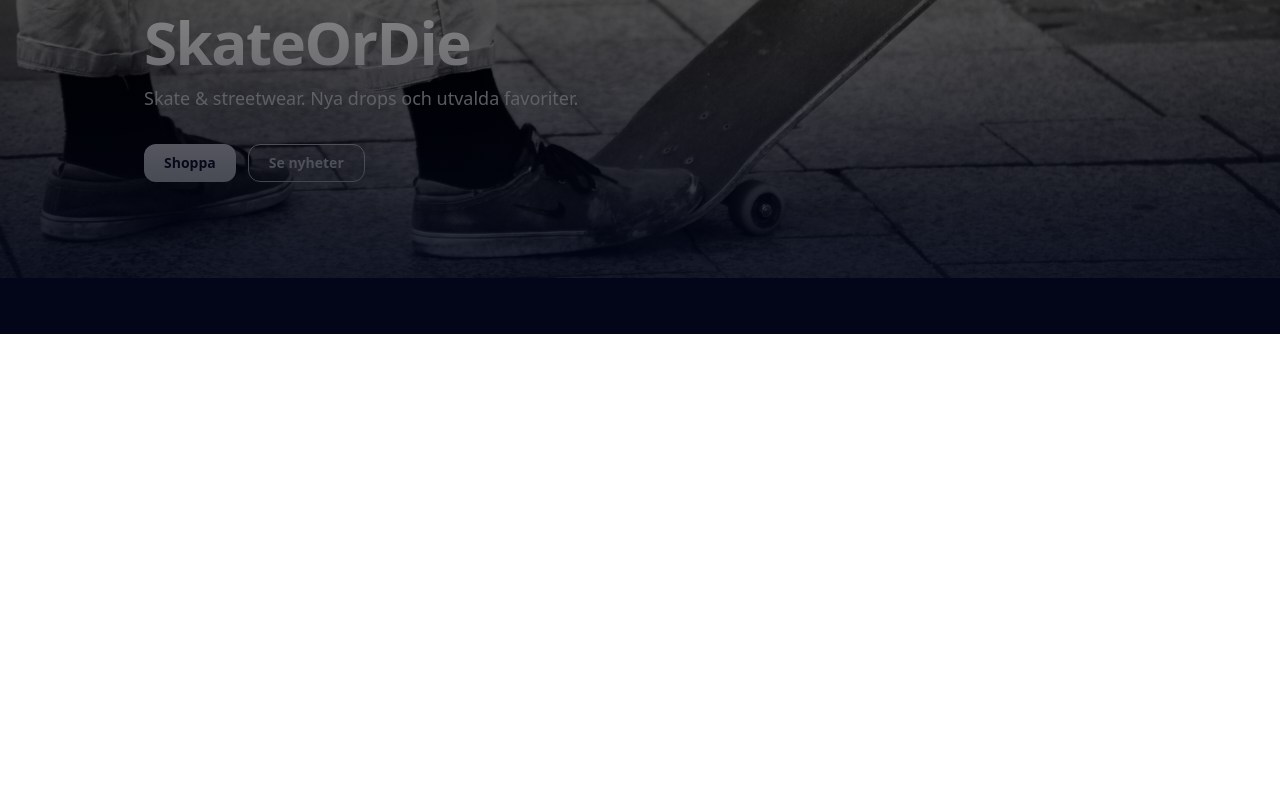
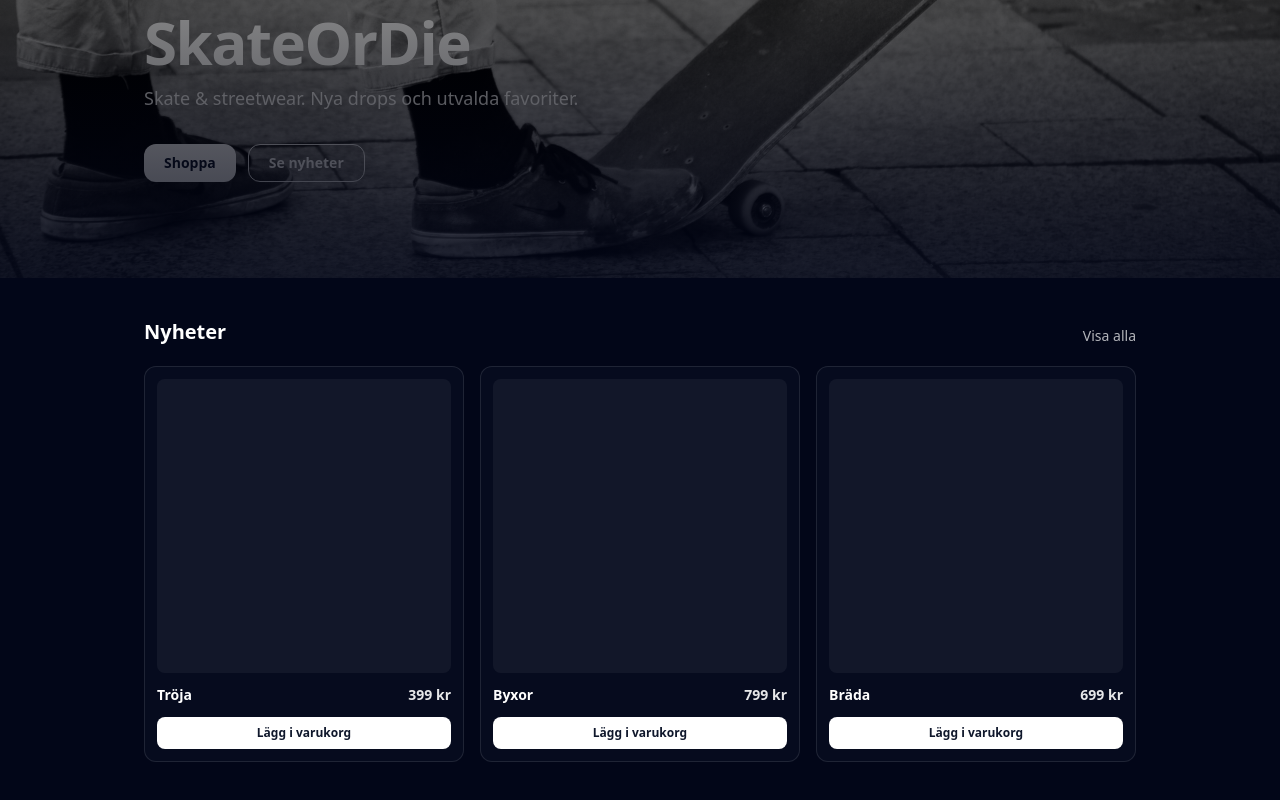
Before and after one commit to Kevin480199/SkateOrDie, a React (Vite) app in the folder SkateOrDie - FrontEnd/: page / in a window 1280 px wide. Shown: the part 466-1266 px from the top of the page. Before the commit the page ends 800 px from the top, so only its background shows below. Built offline with nearby package versions, Linux system fonts and the light colour scheme.

Commit message:
ProductCard och Grid

```diff
--- /dev/null
+++ b/SkateOrDie - FrontEnd/src/components/ProductCard.jsx
@@ -0,0 +1,35 @@
+import React from "react";
+
+export default function ProductCard({ product }) {
+  return (
+    <article className="rounded-xl border border-white/10 bg-slate-900/35 p-3 hover:border-white/20">
+      {/* Fyrkantig bildyta */}
+      <div className="aspect-square w-full overflow-hidden rounded-lg bg-white/5">
+        {product.image ? (
+          <img
+            src={product.image}
+            alt={product.title}
+            className="h-full w-full object-cover"
+            loading="lazy"
+          />
+        ) : null}
+      </div>
+
+      <div className="mt-3 flex items-start justify-between gap-3">
+        <h3 className="text-sm font-semibold leading-snug text-white">
+          {product.title}
+        </h3>
+        <span className="shrink-0 text-sm font-semibold text-white/90">
+          {product.priceSek} kr
+        </span>
+      </div>
+
+      <button
+        type="button"
+        className="mt-3 w-full rounded-lg bg-white px-3 py-2 text-xs font-semibold text-slate-900 hover:bg-slate-200"
+      >
+        Lägg i varukorg
+      </button>
+    </article>
+  );
+}
--- /dev/null
+++ b/SkateOrDie - FrontEnd/src/components/ProductGrid.jsx
@@ -0,0 +1,28 @@
+import React from "react";
+import ProductCard from "./ProductCard";
+
+export default function ProductGrid({ products }) {
+  const items = products.slice(0, 3);
+
+  return (
+    <section id="nyheter" className="mx-auto max-w-5xl px-4 py-10">
+      <div className="flex items-end justify-between gap-4">
+        <h2 className="text-xl font-bold text-white">Nyheter</h2>
+        <a href="#shop" className="text-sm text-white/70 hover:text-white">
+          Visa alla
+        </a>
+      </div>
+
+      {/* */}
+      <div className="mt-5 -mx-4 px-4">
+        <div className="flex gap-4 overflow-x-auto pb-2 snap-x snap-mandatory lg:grid lg:overflow-visible lg:pb-0 lg:gap-4 lg:grid-cols-3">
+          {items.map((p) => (
+            <div key={p.id} className="min-w-[220px] snap-start lg:min-w-0">
+              <ProductCard product={p} />
+            </div>
+          ))}
+        </div>
+      </div>
+    </section>
+  );
+}
--- a/SkateOrDie - FrontEnd/src/pages/Home.jsx
+++ b/SkateOrDie - FrontEnd/src/pages/Home.jsx
@@ -1,21 +1,26 @@
 import React from "react";
+import ProductGrid from "../components/ProductGrid";
 
-// Bild-URL (Parcel)
 const heroImageUrl = new URL(
   "../assets/heroimg.jpg",
   import.meta.url
 ).toString();
 
+const placeholderProducts = [
+  { id: "tee-001", title: "Tröja", priceSek: 399 },
+  { id: "pants-001", title: "Byxor", priceSek: 799 },
+  { id: "deck-001", title: "Bräda", priceSek: 699 },
+];
+
 export default function Home() {
   return (
+    <>
       <section
         className="relative isolate min-h-[calc(100vh-56px)] w-full bg-cover bg-center bg-no-repeat"
         style={{ backgroundImage: `url(${heroImageUrl})` }}
       >
-      {/* */}
         <div className="pointer-events-none absolute inset-0 bg-gradient-to-b from-black/70 via-black/35 to-slate-950/85" />
 
-      {/* CTA */}
         <div className="mx-auto flex min-h-[calc(100vh-56px)] max-w-5xl flex-col justify-end px-4 pb-24">
           <h1 className="text-4xl font-extrabold tracking-tight text-white sm:text-6xl">
             SkateOrDie
@@ -42,5 +47,9 @@ export default function Home() {
           </div>
         </div>
       </section>
+
+      <div id="shop" />
+      <ProductGrid products={placeholderProducts} />
+    </>
   );
 }
```
Lines whose indentation alone changed are shown as unchanged.
